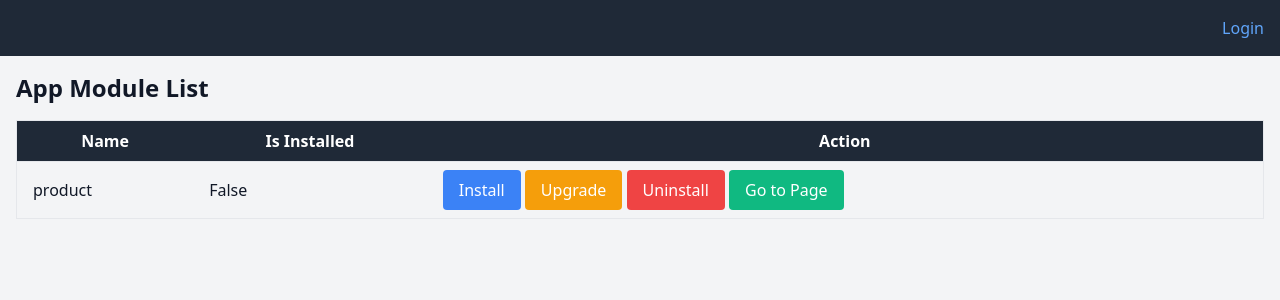
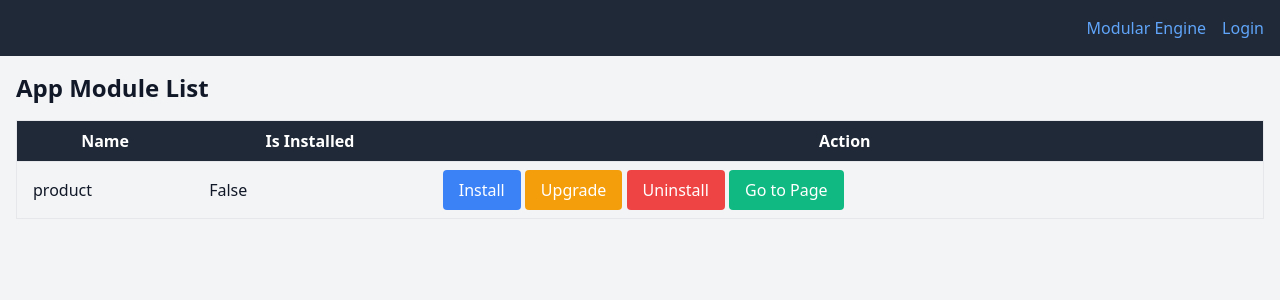
Before and after one commit to TaufiqOdhi/djangotest, a Django app: page /module in a window 1280 px wide. Shown: the top 300 px of the page. Run offline with Django 5.2, Linux system fonts and the light colour scheme; data comes from the database, SQL or seed files in the repository; parts of the project's set-up code (start-up, migrations or seed data) failed here and were passed over.

Commit message:
change button modular engine on app bar

```diff
--- a/djangotest/templates/app_bar.html
+++ b/djangotest/templates/app_bar.html
@@ -7,9 +7,9 @@
 <body>
     <nav class="bg-gray-800 p-4">
         <ul class="flex justify-end items-center text-white">
+                <li class="mr-4"><a href="{% url 'modular_engine' %}" class="text-blue-400 hover:text-blue-200">Modular Engine</a></li>
             {% if user.is_authenticated %}
                 <li class="mr-4">Welcome, {{ user.username }}</li>
-                <li class="mr-4"><a href="{% url 'modular_engine' %}" class="text-blue-400 hover:text-blue-200">Modular Engine</a></li>
                 <li><a href="{% url 'logout' %}" class="text-blue-400 hover:text-blue-200">Logout</a></li>
             {% else %}
                 <li><a href="{% url 'login' %}" class="text-blue-400 hover:text-blue-200">Login</a></li>
```
